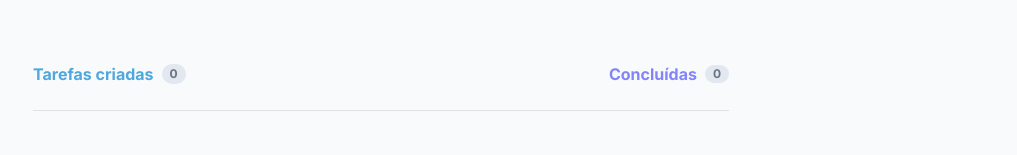
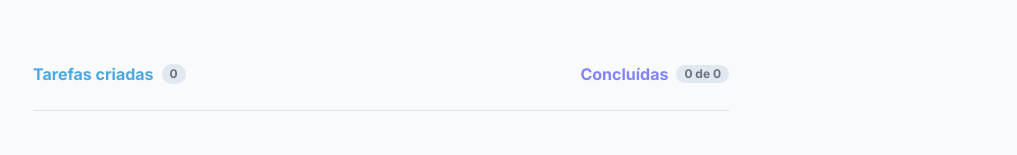
Before and after one commit to allbertuu/todo-list, a React (Vite) app: page / in a window 1280 px wide. Shown: the part 231-386 px from the top of the page, without its empty margins (259-1276 px from the left). Built offline with nearby package versions, Linux system fonts and the light colour scheme.

Commit message:
feat: add better completed tasks visualization

```diff
--- a/src/App.tsx
+++ b/src/App.tsx
@@ -80,7 +80,7 @@ function App() {
                   className="font-bold py-[1px] px-2 text-xs text-gray-500 dark:text-white
                   flex items-center bg-slate-200 dark:bg-[#333333] rounded-full"
                 >
-                  {tasks.filter((task) => task.isDone).length}
+                  {`${completedTasks} de ${totalTasks}`}
                 </span>
               </div>
             </div>
```
